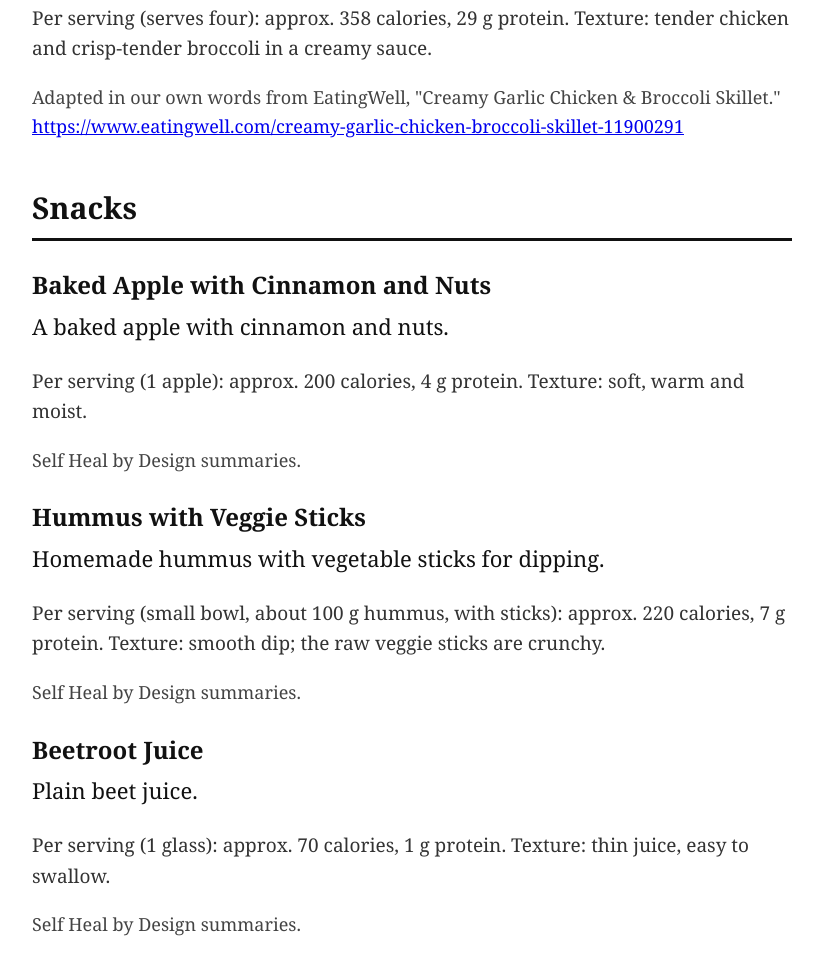
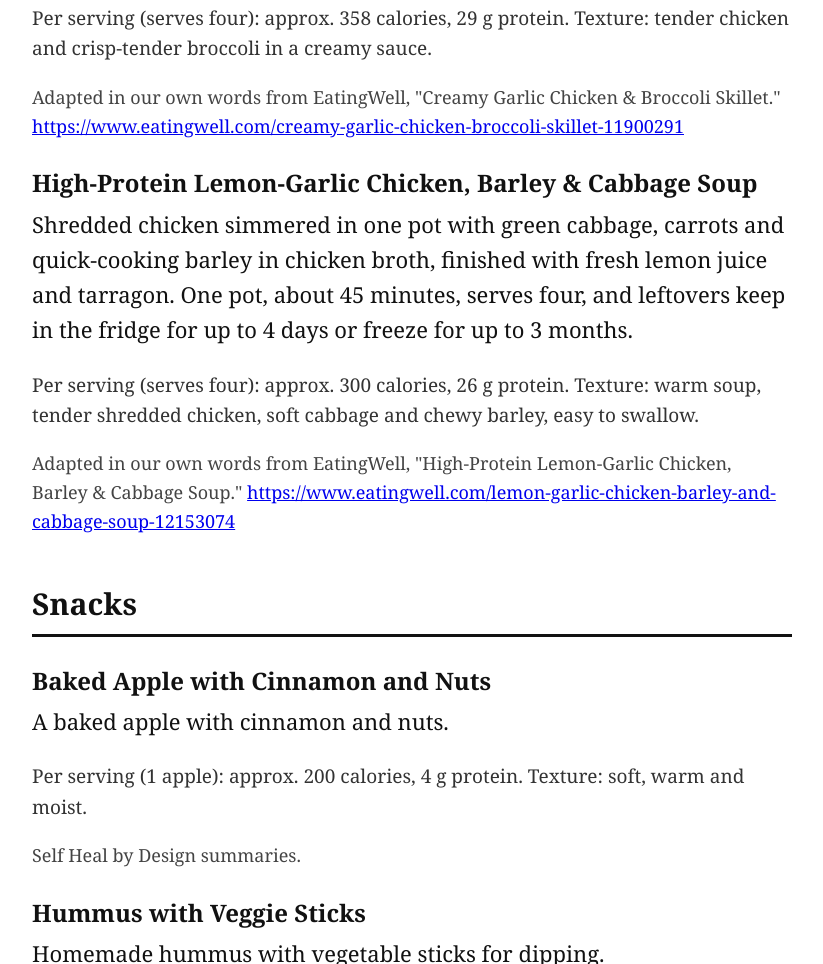
Before and after one commit to ForgeDreams-AI/alisa-cookbook, a plain HTML site: page index.html in a window 1280 px wide. Shown: the part 8932-9896 px from the top of the page, without its empty margins (228-1051 px from the left). Drawn offline with Linux system fonts and the light colour scheme.

Commit message:
Add High-Protein Lemon-Garlic Chicken, Barley & Cabbage Soup (Nov 16 daily refresh)

```diff
--- a/index.html
+++ b/index.html
@@ -158,6 +158,11 @@
 <p class="nutrition">Per serving (serves four): approx. 358 calories, 29 g protein. Texture: tender chicken and crisp-tender broccoli in a creamy sauce.</p>
 <p class="source">Adapted in our own words from EatingWell, "Creamy Garlic Chicken &amp; Broccoli Skillet." <a href="https://www.eatingwell.com/creamy-garlic-chicken-broccoli-skillet-11900291">https://www.eatingwell.com/creamy-garlic-chicken-broccoli-skillet-11900291</a></p>
 
+<h3>High-Protein Lemon-Garlic Chicken, Barley &amp; Cabbage Soup</h3>
+<p>Shredded chicken simmered in one pot with green cabbage, carrots and quick-cooking barley in chicken broth, finished with fresh lemon juice and tarragon. One pot, about 45 minutes, serves four, and leftovers keep in the fridge for up to 4 days or freeze for up to 3 months.</p>
+<p class="nutrition">Per serving (serves four): approx. 300 calories, 26 g protein. Texture: warm soup, tender shredded chicken, soft cabbage and chewy barley, easy to swallow.</p>
+<p class="source">Adapted in our own words from EatingWell, "High-Protein Lemon-Garlic Chicken, Barley &amp; Cabbage Soup." <a href="https://www.eatingwell.com/lemon-garlic-chicken-barley-and-cabbage-soup-12153074">https://www.eatingwell.com/lemon-garlic-chicken-barley-and-cabbage-soup-12153074</a></p>
+
 <h2>Snacks</h2>
 <h3>Baked Apple with Cinnamon and Nuts</h3>
 <p>A baked apple with cinnamon and nuts.</p>
```
